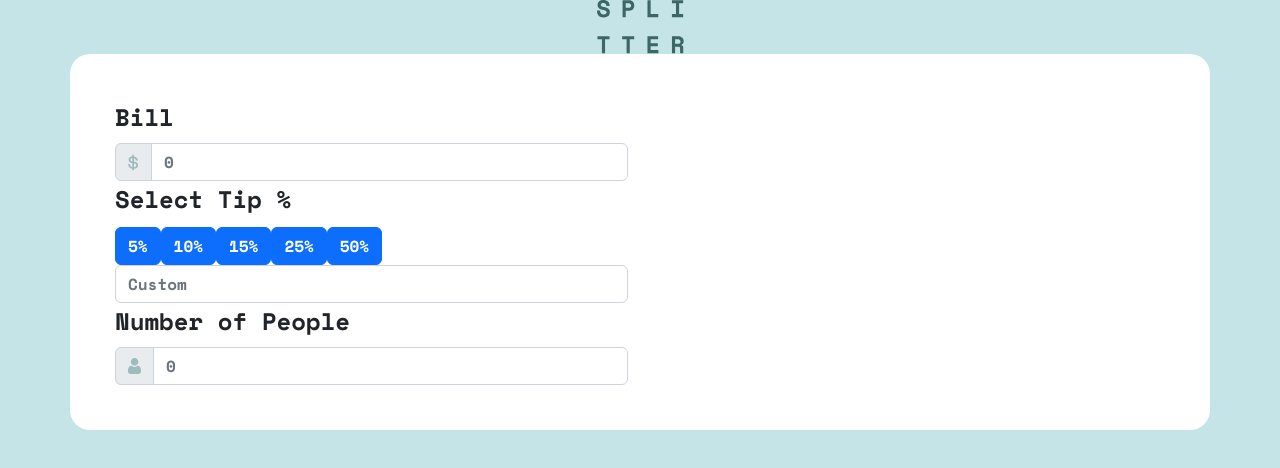
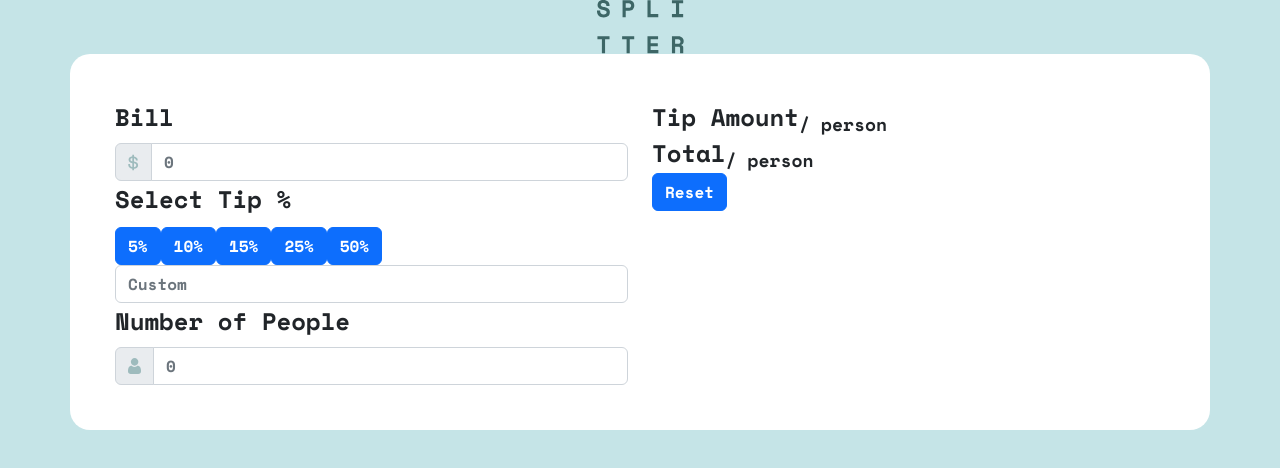
Before and after one commit to muksis/tip-calculator-app, a React (Create React App) app: page / in a window 1280 px wide. Shown: the top 468 px of the page. Built offline with nearby package versions, Linux system fonts and the light colour scheme.

Commit message:
Add results component outline

```diff
--- a/src/components/Calculator.jsx
+++ b/src/components/Calculator.jsx
@@ -2,6 +2,7 @@ import { Container, Row, Col, Form, InputGroup } from 'react-bootstrap';
 import iconDollar from '../images/icon-dollar.svg';
 import iconPerson from '../images/icon-person.svg';
 import TipSelector from './TipSelector';
+import Results from './Results';
 
 const Calculator = () => {
   return (
@@ -30,7 +31,9 @@ const Calculator = () => {
             <Form.Control id='inputBill' placeholder='0' autoComplete='off' />
           </InputGroup>
         </Col>
-        <Col>{/* Results */}</Col>
+        <Col>
+          <Results />
+        </Col>
       </Row>
     </Container>
   );
--- /dev/null
+++ b/src/components/Results.jsx
@@ -0,0 +1,20 @@
+import { Button } from 'react-bootstrap';
+
+const Results = () => {
+  return (
+    <div className='results'>
+      <div>
+        Tip Amount
+        <sub>/ person</sub>
+      </div>
+      <div>
+        Total
+        <sub>/ person</sub>
+      </div>
+      <div>
+        <Button>Reset</Button>
+      </div>
+    </div>
+  );
+};
+export default Results;
```
